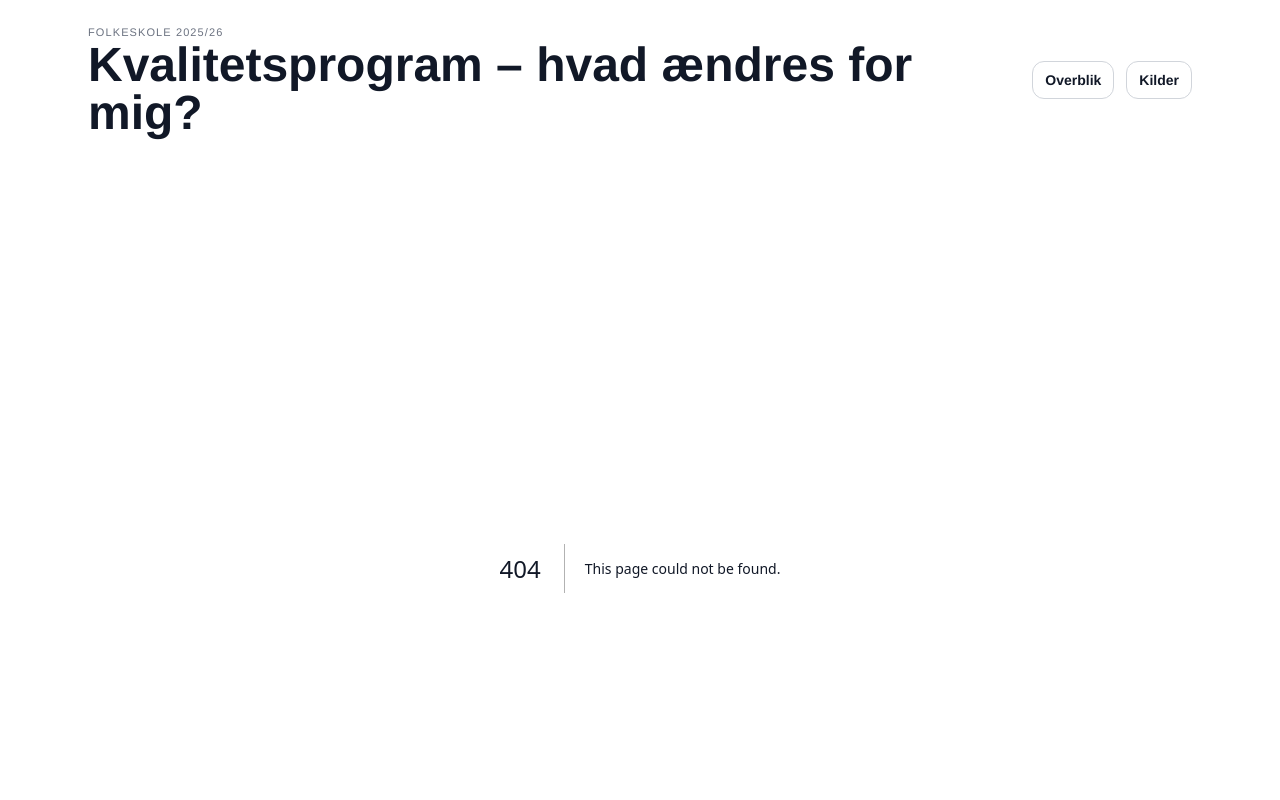
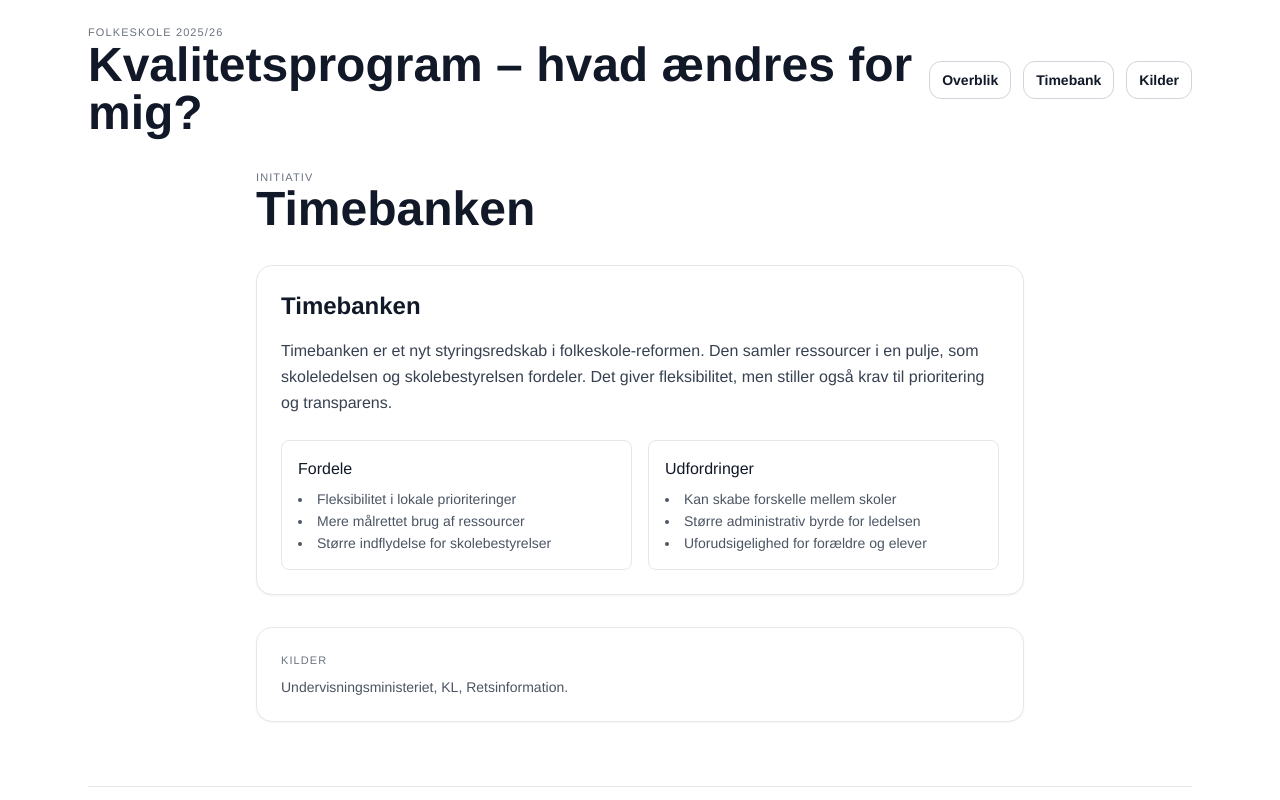
Before and after one commit to LeifNor/folkeskole-mvp, a Next.js app: page /timebank in a window 1280 px wide. Before the commit this address had no page. Shown: the top 800 px of the page. Built offline with nearby package versions, Linux system fonts and the light colour scheme.

Commit message:
Tilføjet TimebankInfo komponent og dedikeret timebank side

```diff
--- a/app/aktor/[role]/page.tsx
+++ b/app/aktor/[role]/page.tsx
@@ -3,6 +3,7 @@ import type { Role } from '@/lib/roles'
 import { ROLE_LABELS } from '@/lib/roles'
 import { initiatives } from '@/lib/data/initiatives'
 import InitiativeCard from '@/components/InitiativeCard'
+import TimebankInfo from '@/components/TimebankInfo'
 
 /**
  * Gør Next.js i stand til at generere statiske sider for hver rolle
@@ -21,16 +22,18 @@ export default function ActorPage({ params }: { params: { role: Role } }) {
 const { role } = params
 if (!['laerer','elev','ledelse','foraeldre'].includes(role)) return notFound()
 return (
-<main className="space-y-6">
+<main className="space-y-4 sm:space-y-6">
 <div>
 <div className="kicker">Aktørsider</div>
 <h1 className="h1">{ROLE_LABELS[role]}</h1>
 </div>
-<div className="grid gap-6 md:grid-cols-2">
+<div className="grid gap-4 sm:gap-6 sm:grid-cols-2 lg:grid-cols-2">
 {initiatives.map((init) => (
 <InitiativeCard key={init.id} init={init} role={role} />
 ))}
 </div>
+
+<TimebankInfo role={role} />
 </main>
 )
 }
--- a/app/layout.tsx
+++ b/app/layout.tsx
@@ -22,6 +22,7 @@ return (
 </div>
 <nav className="flex gap-2 sm:gap-3">
 <a className="btn flex-1 sm:flex-none justify-center" href="/">Overblik</a>
+<a className="btn flex-1 sm:flex-none justify-center" href="/timebank">Timebank</a>
 <a className="btn flex-1 sm:flex-none justify-center" href="/kilder">Kilder</a>
 </nav>
 </div>
--- a/app/tema/[slug]/page.tsx
+++ b/app/tema/[slug]/page.tsx
@@ -1,6 +1,7 @@
 import { notFound } from 'next/navigation'
 import { initiatives } from '@/lib/data/initiatives'
 import InitiativeCard from '@/components/InitiativeCard'
+import TimebankInfo from '@/components/TimebankInfo'
 import type { Role } from '@/lib/roles'
 
 
@@ -14,12 +15,15 @@ const items = initiatives.filter(i => i.tema === params.slug)
 if (!valid.includes(params.slug)) return notFound()
 const role: Role = 'laerer'
 return (
-<main className="space-y-6">
+<main className="space-y-4 sm:space-y-6">
 <div>
 <div className="kicker">Tema</div>
-<h1 className="h1">{params.slug}</h1>
+<h1 className="h1 capitalize">{params.slug === 'timebanken' ? 'Timebanken' : params.slug}</h1>
 </div>
-<div className="grid gap-6 md:grid-cols-2">
+
+{params.slug === 'timebanken' && <TimebankInfo />}
+
+<div className="grid gap-4 sm:gap-6 sm:grid-cols-2 lg:grid-cols-2">
 {items.map((init) => (
 <InitiativeCard key={init.id} init={init} role={role} />
 ))}
--- /dev/null
+++ b/app/timebank/page.tsx
@@ -0,0 +1,21 @@
+import TimebankInfo from '@/components/TimebankInfo'
+
+export default function TimebankPage() {
+  return (
+    <main className="mx-auto max-w-3xl space-y-6 sm:space-y-8">
+      <div>
+        <div className="kicker">Initiativ</div>
+        <h1 className="h1">Timebanken</h1>
+      </div>
+
+      <TimebankInfo />
+
+      <div className="card p-4 sm:p-6">
+        <div className="kicker mb-2">Kilder</div>
+        <p className="text-gray-600 text-sm">
+          Undervisningsministeriet, KL, Retsinformation.
+        </p>
+      </div>
+    </main>
+  )
+}
--- /dev/null
+++ b/components/TimebankInfo.tsx
@@ -0,0 +1,48 @@
+type Props = {
+  role?: 'laerer' | 'elev' | 'ledelse' | 'foraeldre'
+}
+
+const TEXTS: Record<string, string> = {
+  laerer:
+    'For lærere betyder timebanken mere fleksibilitet i undervisningsplanlægningen, men også et større ansvar for at balancere ressourcer og tid.',
+  elev:
+    'For elever betyder timebanken kortere og mere fokuserede skoledage, samt mulighed for ekstra støtte eller fritidsaktiviteter, afhængigt af skolens prioriteringer.',
+  ledelse:
+    'For skoleledelsen betyder timebanken øget ansvar for økonomiske og strategiske valg. Det kan give frihed til at tilpasse indsatsen lokalt, men kræver også tydelig prioritering.',
+  foraeldre:
+    'For forældre betyder timebanken, at SFO og fritidsdelen kan ændre sig. Der kan være udsving i egenbetalingen og forskelle mellem skoler, men også større indflydelse gennem skolebestyrelsen.',
+  default:
+    'Timebanken er et nyt styringsredskab i folkeskole-reformen. Den samler ressourcer i en pulje, som skoleledelsen og skolebestyrelsen fordeler. Det giver fleksibilitet, men stiller også krav til prioritering og transparens.'
+}
+
+export default function TimebankInfo({ role }: Props) {
+  const text = role ? TEXTS[role] : TEXTS.default
+
+  return (
+    <section className="card p-4 sm:p-6">
+      <h2 className="h2 mb-4">Timebanken</h2>
+      <p className="text-gray-700 leading-relaxed">{text}</p>
+
+      {!role && (
+        <div className="mt-6 grid grid-cols-1 gap-4 md:grid-cols-2">
+          <div className="rounded-lg border border-gray-200 p-4">
+            <h3 className="font-medium">Fordele</h3>
+            <ul className="mt-2 list-disc list-inside text-sm text-gray-600 space-y-0.5">
+              <li>Fleksibilitet i lokale prioriteringer</li>
+              <li>Mere målrettet brug af ressourcer</li>
+              <li>Større indflydelse for skolebestyrelser</li>
+            </ul>
+          </div>
+          <div className="rounded-lg border border-gray-200 p-4">
+            <h3 className="font-medium">Udfordringer</h3>
+            <ul className="mt-2 list-disc list-inside text-sm text-gray-600 space-y-0.5">
+              <li>Kan skabe forskelle mellem skoler</li>
+              <li>Større administrativ byrde for ledelsen</li>
+              <li>Uforudsigelighed for forældre og elever</li>
+            </ul>
+          </div>
+        </div>
+      )}
+    </section>
+  )
+}
```
